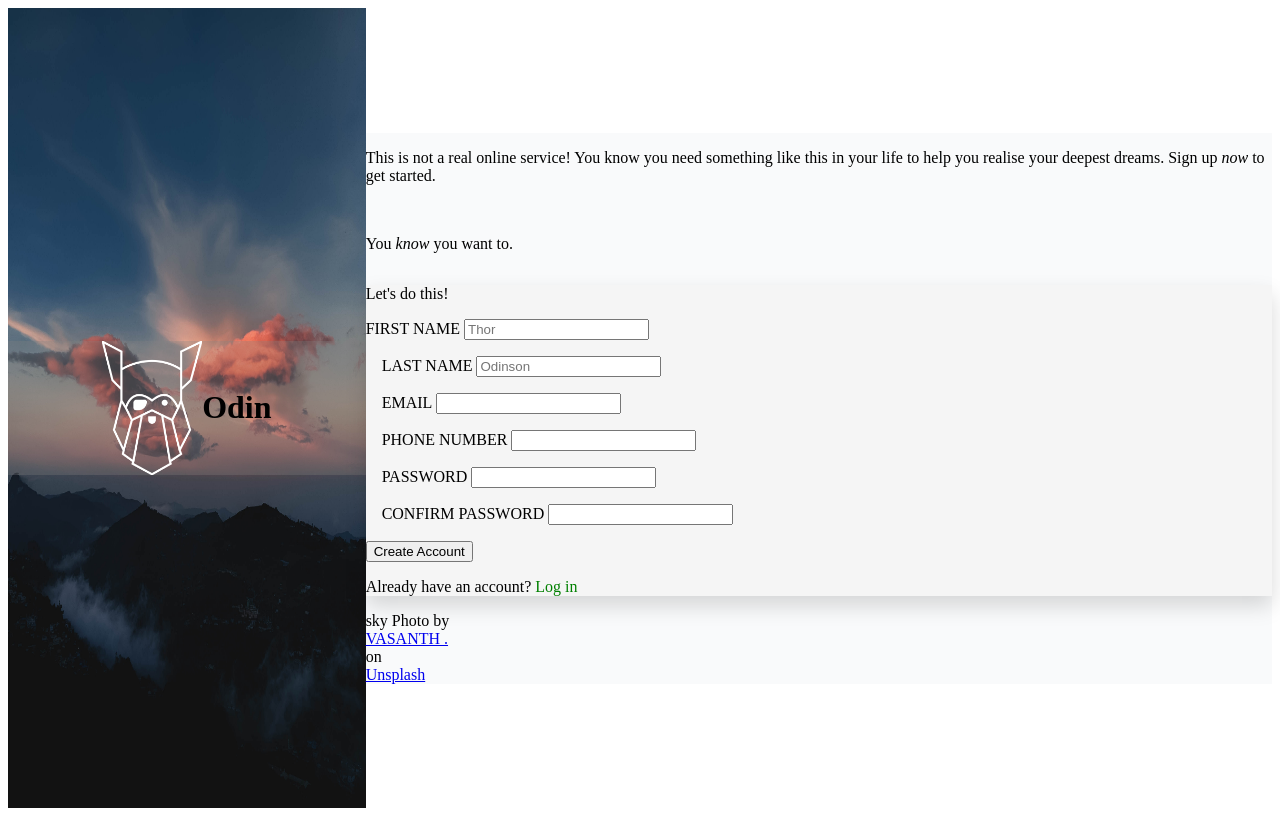
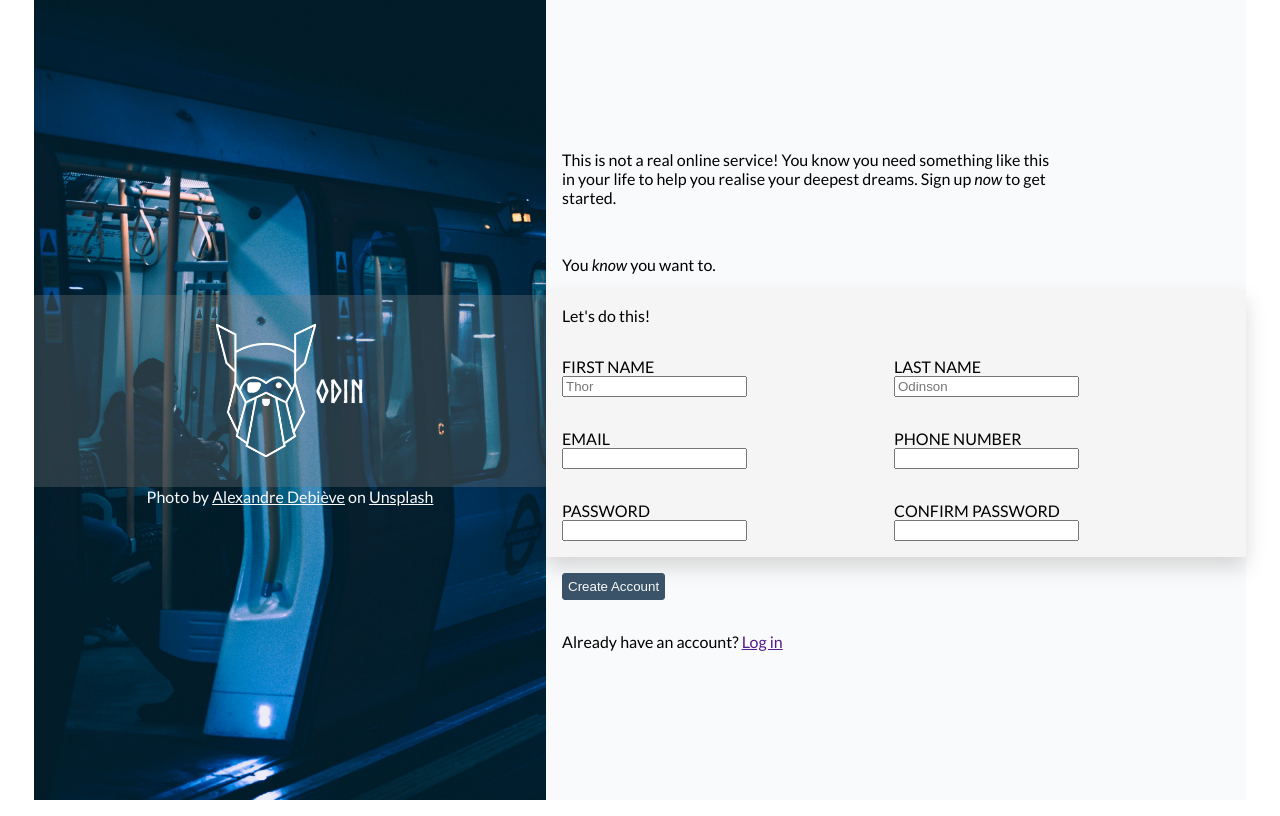
Before and after one commit to shinymayo/signup-form, a plain HTML site: page index.html in a window 1280 px wide. Drawn offline with Linux system fonts and the light colour scheme.

Commit message:
Add styling

```diff
--- a/index.html
+++ b/index.html
@@ -3,13 +3,22 @@
     <head>
        <meta charset="utf-8">
         <title>Sign Up Form</title>
+        <!-- link to external fonts, must be before the css file -->
+        <link rel="preconnect" href="https://fonts.googleapis.com">
+        <link rel="preconnect" href="https://fonts.gstatic.com" crossorigin>
+        <link href="https://fonts.googleapis.com/css2?family=Lato:ital,wght@0,100;0,300;0,400;0,700;1,400;1,700&display=swap" rel="stylesheet">
         <link rel="stylesheet" href="style.css" />
     </head>
     <body>
-        <div class="left">
-            <div class="heading">
-                <img src="./odin-lined.png" alt="odin icon" width="100rem">
-                <h1>Odin</h1>
+        <div class="picture">
+            <div class="left">
+                <div class="heading">
+                    <img src="./odin-lined.png" alt="odin icon" width="100rem">
+                    <h1 id="odin">Odin</h1>
+                </div>
+            </div>
+            <div class="foot">
+                Photo by <a href="https://unsplash.com/@alexkixa?utm_content=creditCopyText&utm_medium=referral&utm_source=unsplash" class="reference">Alexandre Debiève</a> on <a href="https://unsplash.com/photos/lighted-open-door-train-opjZGpqfVUU?utm_content=creditCopyText&utm_medium=referral&utm_source=unsplash" class="reference">Unsplash</a>
             </div>
         </div>
         <div class="right">
@@ -19,9 +28,12 @@
                 <p>You <i>know</i> you want to.</p>
             </div>
             <div class="form">
-                <form>
-                    <p>Let's do this!</p>
+                <form action="" method="post" id="form">
+
                     <ul>
+                        <li class="paragraph">
+                            <label>Let's do this!</label>
+                        </li>
                         <li>
                             <label for="first_name">FIRST NAME</label>
                             <input type="text" id="first_name" name="first_name" placeholder="Thor">
@@ -47,11 +59,13 @@
                             <input type="password" id="validate_password" name="validate_password" required>
                         </li>
                     </ul>
+                </form>
+                <div class="bottom">
                     <button type="submit">Create Account</button>
-                    <p>Already have an account? <span>Log in</span></p>
-                </form>
+                    <p>Already have an account? <a href="">Log in</a></p>
+                </div>
             </div>
-            sky Photo by <a href="https://unsplash.com/@vsnth?utm_content=creditCopyText&utm_medium=referral&utm_source=unsplash">VASANTH .</a> on <a href="https://unsplash.com/photos/black-mountain-under-white-clouds-and-blue-sky-SvLiRk1wE2s?utm_content=creditCopyText&utm_medium=referral&utm_source=unsplash">Unsplash</a>
+
         </div>
     </body>
 </html>
--- a/style.css
+++ b/style.css
@@ -1,31 +1,44 @@
+@font-face {
+    /* downloaded font from my computer */
+    font-family: Norse Bold;
+    src: url(fonts/Norse-Bold.otf);
+}
 body {
     display: flex;
     flex-direction: row;
     justify-content: center;
     align-items: center;
+    padding: 0;
+    margin: 0;
 }
-.left {
-    background-image: url(vasanth-SvLiRk1wE2s-unsplash.jpg);
+.picture {
+    background-image: url(alexandre-debieve-opjZGpqfVUU-unsplash.jpg);
     background-repeat: no-repeat;
     background-attachment: fixed;
     background-size: 100% 100%;
     height: 100vh;
-    width: 30vw;
+    width: 40vw;
     display: flex;
     align-items: center;
     justify-content: center;
+    flex-direction: column;
+}
+left {
+    align-self: stretch;
 }
 .right {
     display: flex;
     justify-content: center;
     flex-direction: column;
     background-color: #F9FAFB;
+    height: 100vh;
+    font-family: Norse Bold;
 }
 form {
     background-color: whitesmoke;
     box-shadow: 0px 10px 20px 0px rgba(0,0,0,0.15);
 }
-form li + li {
+form li {
     margin: 1rem;
 }
 .heading {
@@ -34,14 +47,58 @@ form li + li {
     justify-content: center;
     align-items: center;
     background-color: rgb(128, 128, 128, 0.3);
-    width: 100%;
+    width: 40vw;
+    height: 24vh;
 }
 span {
     color: green;
 }
+button {
+    margin: 1rem;
+    background-color: rgb(58, 83, 105);
+    color:rgb(249, 250, 251);
+    border: 1px solid rgb(58, 83, 105);
+    padding: 5px;
+    border-radius: 3px;
+}
+button:hover {
+    border: 1px solid rgb(249, 250, 251);
+    background-color: rgb(58, 83, 105, 0.8);
+}
 ul {
-    /* remove dots */
     list-style: none;
     padding: 0;
     margin: 0;
+    display: flex;
+    flex-wrap: wrap;
+    max-width: 700px;
 }
+li {
+    width: 300px;
+}
+.paragraph {
+    width: 400px;
+    font-size: 1.5rem;
+}
+label {
+    font-size: 0.5em;
+    display: block;
+}
+#odin {
+    font-family: Norse Bold;
+}
+p,
+.foot,
+label {
+    font-size: 1rem;
+    font-family: "Lato", sans-serif;
+}
+h1,
+.reference,
+.foot {
+    color: rgb(249, 250, 251);
+}
+p {
+    width: 500px;
+    padding-left: 1rem;
+}
```
Also changed, not shown: alexandre-debieve-opjZGpqfVUU-unsplash.jpg (added), fonts/Norse-Bold.otf (added), vasanth-SvLiRk1wE2s-unsplash.jpg (deleted).
